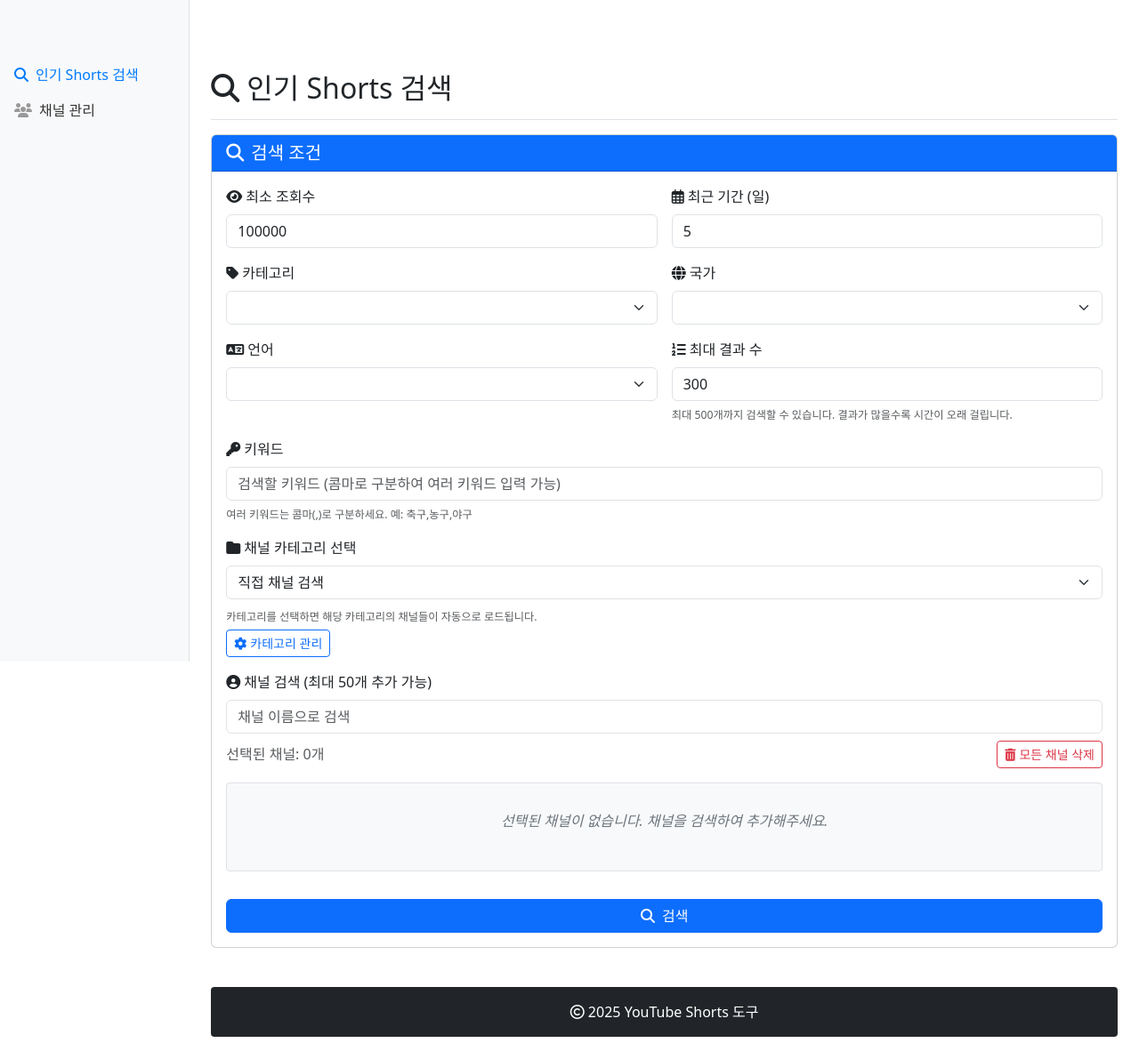
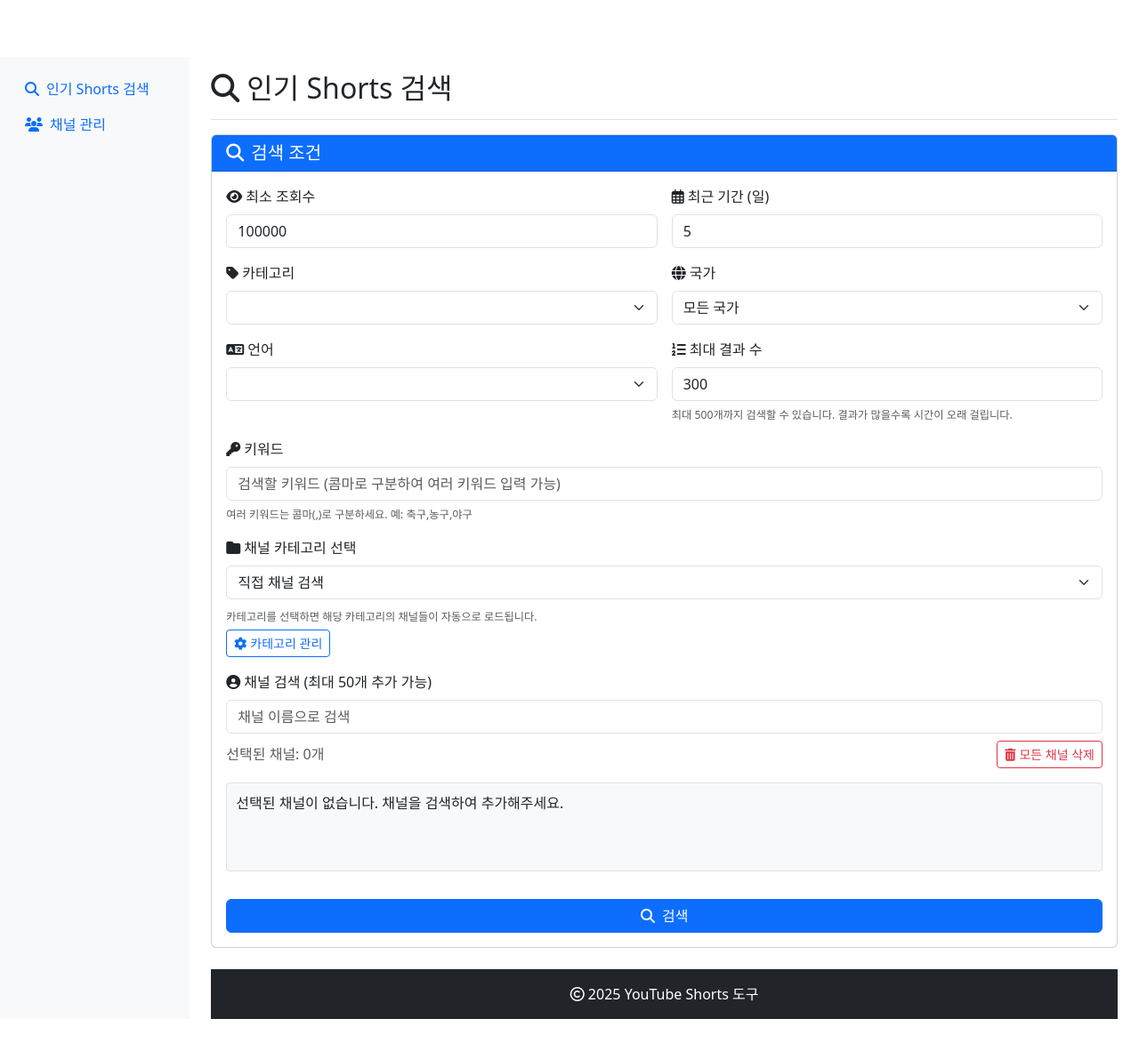
Before and after one commit to iops-leo/youtube-shorts-finder, a Flask app: template templates/index.html in a window 1280 px wide. Shown: the part 56-1238 px from the top of the page at 89% size. After the commit the page ends 1202 px from the top, so only its background shows below. Run offline with Flask 3, Linux system fonts and the light colour scheme; the template is opened without the code that fills it, so the values that code supplies are empty.

Commit message:
리팩토링

```diff
--- a/app.py
+++ b/app.py
@@ -146,6 +146,54 @@ def get_recent_popular_shorts(min_views=100000, days_ago=5, max_results=300,
     """
     인기 YouTube Shorts 검색 함수 - API 키 순환 지원 추가
     """
+    # 'all' 값이 입력된 경우 여러 국가 검색을 위한 처리
+    if region_code == 'all':
+        # 주요 국가 목록 정의
+        main_regions = ["KR", "US", "JP", "GB"]
+        all_results = []
+
+        # 각 국가별로 검색 실행
+        for reg_code in main_regions:
+            try:
+                # 각 국가별로 전체 max_results의 일부분만 요청
+                region_max_results = max_results // len(main_regions)
+                print(f"국가 '{reg_code}' 검색 시작: {region_max_results}개 결과 요청")
+
+                reg_results = get_recent_popular_shorts(
+                    min_views=min_views,
+                    days_ago=days_ago,
+                    max_results=region_max_results,
+                    category_id=category_id,
+                    region_code=reg_code,  # 각 국가 코드로 검색
+                    language=language,
+                    channel_ids=channel_ids,
+                    keyword=keyword
+                )
+                all_results.extend(reg_results)
+                print(f"국가 '{reg_code}': {len(reg_results)}개 항목 찾음")
+            except Exception as e:
+                print(f"국가 '{reg_code}' 검색 중 오류: {str(e)}")
+                continue
+
+        # 중복 제거 (비디오 ID 기준)
+        seen_video_ids = set()
+        unique_results = []
+        for video in all_results:
+            if video['id'] not in seen_video_ids:
+                seen_video_ids.add(video['id'])
+                unique_results.append(video)
+
+        # 조회수 기준 내림차순 정렬
+        unique_results.sort(key=lambda x: x['viewCount'], reverse=True)
+
+        # 최대 결과 수 제한
+        if len(unique_results) > max_results:
+            unique_results = unique_results[:max_results]
+
+        print(f"'모든 국가' 검색 결과: {len(unique_results)}개 비디오 찾음")
+        return unique_results
+
+    # 이하는 기존 함수 로직 (특정 국가 검색용)
     # 캐시 키 생성
     cache_params = {
         'min_views': min_views,
@@ -213,8 +261,8 @@ def get_recent_popular_shorts(min_views=100000, days_ago=5, max_results=300,
 
                 # 채널 수에 따라 채널별 요청 결과 수 계산
                 channel_count = len(channel_id_list)
-                # 채널별 최대 100개까지 요청 (너무 많은 채널이 있으면 채널당 결과 수 줄임)
-                results_per_channel = min(100, max(20, math.ceil(max_results / channel_count)))
+                # 채널별 최대 30개까지 요청 (너무 많은 채널이 있으면 채널당 결과 수 줄임)
+                results_per_channel = min(30, max(20, math.ceil(max_results / channel_count)))
 
                 print(f"채널별 검색: {channel_count}개 채널, 채널당 {results_per_channel}개 요청")
 
--- a/static/css/styles.css
+++ b/static/css/styles.css
@@ -1,8 +1,10 @@
-/* 기존 카드 스타일 */
-.card {
+/* 필수 스타일만 유지 */
+
+/* 비디오 카드 호버 효과 - 검색 조건 카드에는 적용되지 않음 */
+.video-card {
     transition: transform 0.3s;
 }
-.card:hover {
+.video-card:hover {
     transform: translateY(-5px);
     box-shadow: 0 10px 20px rgba(0,0,0,0.2);
 }
@@ -169,28 +132,7 @@
     cursor: pointer;
 }
 
-/* 채널 검색 영역에 대한 높이 제한 */
-#channelSearchResults, #channelSearchResultsModal {
-    max-height: 300px;
-    overflow-y: auto;
-    z-index: 1001;
-}
-
-/* 채널 검색 결과 항목에 대한 호버 효과 개선 */
-.channel-item:hover {
-    background-color: #e9ecef;
-}
-
-/* 선택된 채널이 없을 때 스타일 */
-.empty-channels-message {
-    width: 100%;
-    text-align: center;
-    padding: 20px;
-    color: #6c757d;
-    font-style: italic;
-}
-
-/* 스크롤바 스타일링 */
+/* 스크롤바 스타일링 - 사용성 향상을 위한 필수 부분 */
 .selected-channels-container::-webkit-scrollbar,
 .channel-search-results::-webkit-scrollbar {
     width: 6px;
@@ -208,94 +150,12 @@
     border-radius: 3px;
 }
 
-.selected-channels-container::-webkit-scrollbar-thumb:hover,
-.channel-search-results::-webkit-scrollbar-thumb:hover {
-    background: #555;
+/* 상단 고정 네비바와 겹치지 않도록 여백 설정 */
+body {
+    padding-top: 56px;
 }
 
-/* 채널 검색 결과 포지셔닝 수정 */
-.position-relative {
-    position: relative;
-}
-
-/* 채널 검색 결과 항목 간격 조정 */
-.channel-search-results .channel-item {
-    padding: 10px 15px;
-}
-
-/* 채널 검색 결과 컨테이너 테두리 */
-.channel-search-results {
-    border: 1px solid #ced4da;
-    margin-top: 2px;
-}
-
-/* 검색 결과가 없을 때 메시지 스타일 */
-.channel-search-results .p-3 {
-    padding: 15px !important;
-    color: #6c757d;
-}
-
-/* 사이드바 스타일 */
-.sidebar {
-    position: fixed;
-    top: 56px; /* 네비게이션 바 높이만큼 아래로 */
-    left: 0;
-    bottom: 0;
-    z-index: 100;
-    padding: 48px 0 0;
-    box-shadow: inset -1px 0 0 rgba(0, 0, 0, .1);
-}
-
-@media (max-width: 767.98px) {
-    .sidebar {
-        position: static;
-        padding-top: 1.5rem;
-    }
-}
-
-.sidebar .nav-link {
-    font-weight: 500;
-    color: #333;
-}
-
-.sidebar .nav-link.active {
-    color: #007bff;
-}
-
-.sidebar .nav-link:hover {
-    color: #0056b3;
-}
-
-.sidebar .nav-link i {
-    margin-right: 4px;
-    color: #999;
-}
-
-.sidebar .nav-link.active i {
-    color: #007bff;
-}
-
-.footer {
-    margin-top: 2rem;
-    border-radius: 0.25rem;
-    margin-bottom: 1rem;
-    width: 100%;
-}
-
-/* 메인 콘텐츠 영역 패딩 */
-main {
-    display: flex;
-    flex-direction: column;
-    min-height: calc(100vh - 56px);
-    padding-bottom: 0;
-}
-
-/* 페이지 콘텐츠 스타일 */
-.page-content {
-    flex: 1;
-    padding-bottom: 20px;
-}
-/* 카테고리 관리 스타일 */
+/* 카테고리 관리 페이지의 카드 스타일 */
 .category-card .card-header {
     padding: 10px 15px;
 }
@@ -315,97 +175,3 @@ main {
     width: 100%;
     z-index: 1050;
 }
-
-/* 토스트 알림 */
-.toast-container {
-    z-index: 1100;
-}
-
-/* 상단 고정 네비바와 겹치지 않도록 여백 설정 */
-body {
-    padding-top: 56px;
-}
-
-@media (min-width: 768px) {
-    .ms-sm-auto {
-        margin-left: auto;
-    }
-}
-
-/* 카테고리 카드 전체 디자인 개선 */
-.category-card {
-    box-shadow: 0 0.125rem 0.25rem rgba(0, 0, 0, 0.075);
-    border-radius: 0.375rem;
-    overflow: hidden;
-}
-
-.category-card .card {
-    border: none;
-}
-
-/* 카드 헤더에 있는 버튼 스타일 개선 */
-.card-header .btn {
-    padding: 0.25rem 0.5rem;
-    font-size: 0.875rem;
-    border-radius: 0.25rem;
-}
-
-.card-header .btn-add-channel {
-    background-color: #198754;
-    border-color: #198754;
-    color: white;
-}
-
-.card-header .btn-delete-category {
-    background-color: #dc3545;
-    border-color: #dc3545;
-    color: white;
-}
-
-.card-header .btn-add-channel:hover {
-    background-color: #157347;
-    border-color: #146c43;
-}
-
-.card-header .btn-delete-category:hover {
-    background-color: #bb2d3b;
-    border-color: #b02a37;
-}
-
-/* 카테고리 관리 페이지의 버튼 스타일 통일 */
-#page-channels .btn-outline-primary,
-#page-channels .btn-outline-info,
-#page-channels .btn-outline-secondary {
-    padding: 0.25rem 0.5rem;
-    font-size: 0.875rem;
-}
-
-/* 내보내기/가져오기 버튼 특별 스타일 */
-.data-export-btn, .data-import-btn {
-    font-weight: 500;
-    box-shadow: 0 2px 4px rgba(0, 0, 0, 0.1);
-    transition: all 0.2s ease;
-}
-
-.data-export-btn:hover, .data-import-btn:hover {
-    transform: translateY(-1px);
-    box-shadow: 0 4px 6px rgba(0, 0, 0, 0.1);
-}
-
-/* 드롭다운 메뉴 개선 */
-.dropdown-menu {
-    border: none;
-    border-radius: 0.375rem;
-    box-shadow: 0 0.5rem 1rem rgba(0, 0, 0, 0.15);
-    animation: fadeIn 0.2s ease;
-}
-
-@keyframes fadeIn {
-    from { opacity: 0; transform: translateY(-10px); }
-    to { opacity: 1; transform: translateY(0); }
-}
-
-/* 내보내기/가져오기 버튼 아이콘 강조 */
-.data-export-btn i, .data-import-btn i {
-    font-size: 0.9rem;
-}
--- a/static/js/main.js
+++ b/static/js/main.js
@@ -495,9 +495,9 @@ function createVideoCard(video) {
         `;
     }
 
-    // 카드 생성
+    // 카드 생성 - video-card 클래스 추가로 호버 효과 적용
     const card = document.createElement('div');
-    card.className = 'card h-100';
+    card.className = 'card h-100 video-card';
     card.innerHTML = `
         <a href="${video.url}" target="_blank">
             <img src="${video.thumbnail}" class="card-img-top" alt="${video.title}">
@@ -516,7 +516,7 @@ function createVideoCard(video) {
                 ${shortDescription || '<i>설명 없음</i>'}
             </div>
 
-            <div class="stats">
+            <div class="d-flex justify-content-between mt-2">
                 <span title="조회수">
                     <i class="fas fa-eye me-1"></i>
                     ${viewCount}
--- a/templates/index.html
+++ b/templates/index.html
@@ -104,6 +104,7 @@
                                                     <i class="fas fa-globe me-1"></i>국가
                                                 </label>
                                                 <select class="form-select" id="region_code" name="region_code">
+                                                    <option value="all">모든 국가</option>
                                                     {% for region in regions %}
                                                     <option value="{{ region.code }}" {% if region.code == selected_region %}selected{% endif %}>{{ region.name }}</option>
                                                     {% endfor %}
```
Also changed, not shown: other parts of static/css/styles.css (+3 -42 lines), 2 other files.
